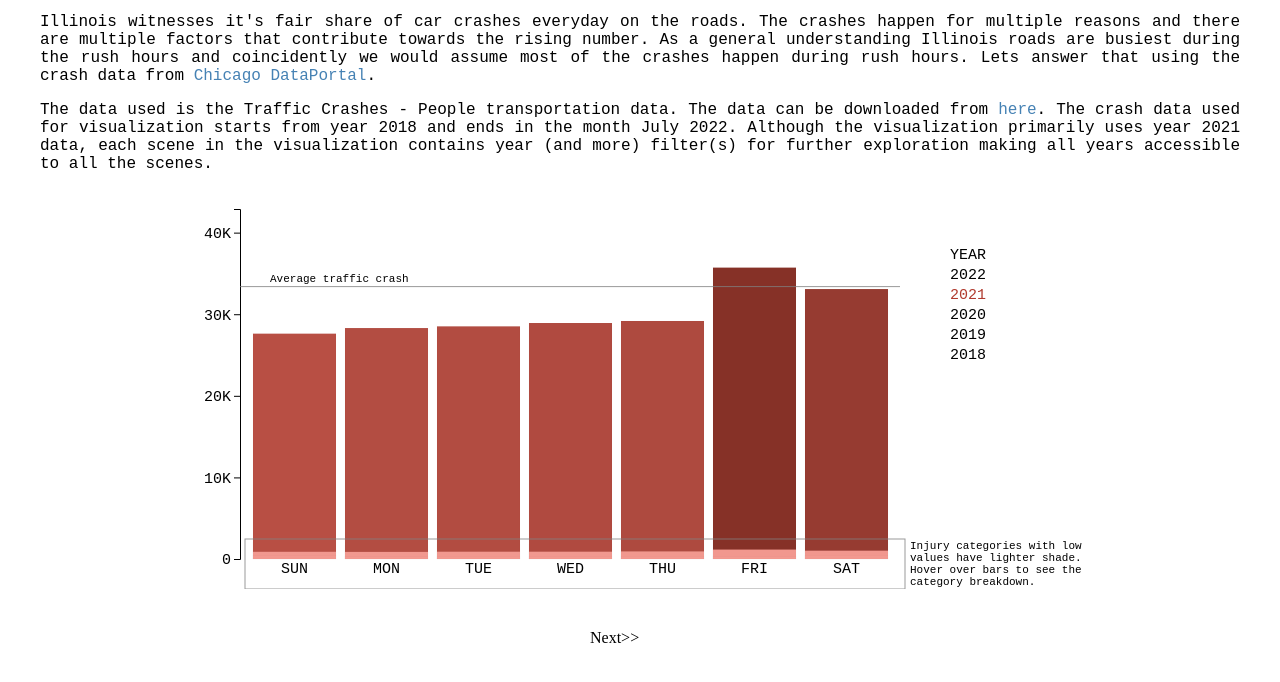
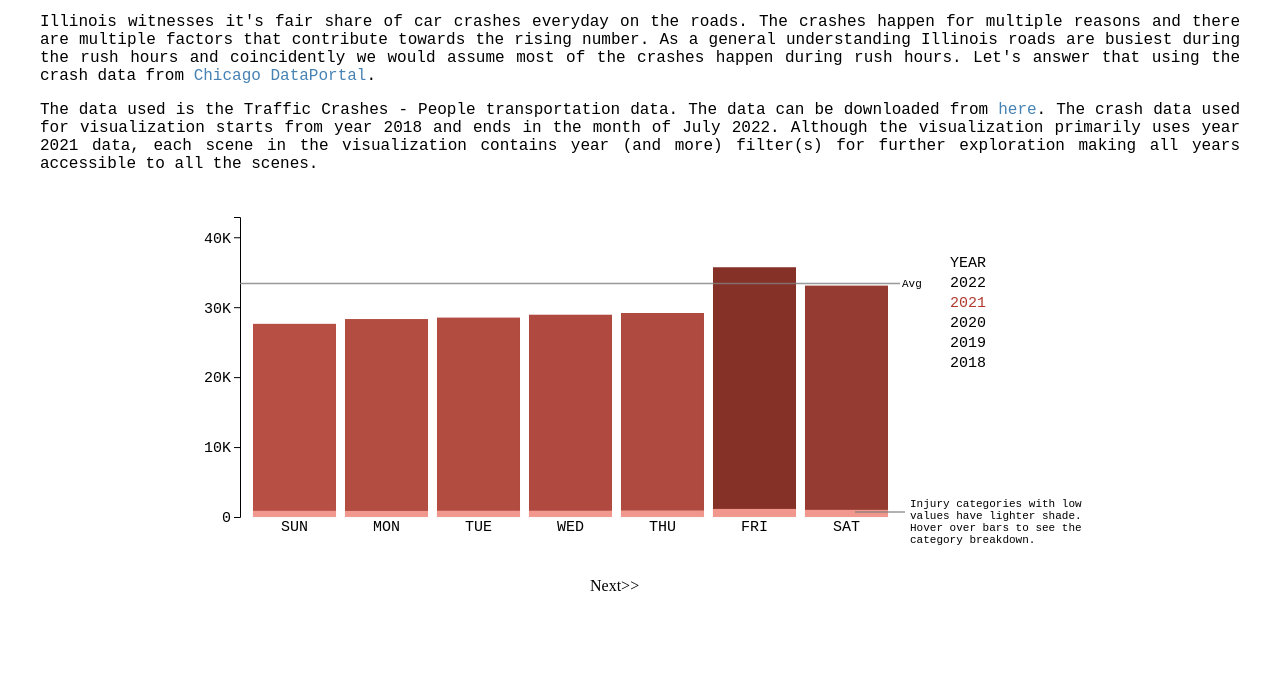
Before and after one commit to hitesh-yadav-x/data_visualization, a plain HTML site: page index.html in a window 1280 px wide. Shown: the part 78-760 px from the top of the page. Drawn offline with nearby package versions, Linux system fonts and the light colour scheme.

Commit message:
[HY] fixed update method in line graph js.

```diff
--- a/css/page_layout.css
+++ b/css/page_layout.css
@@ -28,6 +28,7 @@ h1 {
     grid-row-end: 3;
     max-width: 1200px;
     text-align: justify;
+    min-height: 200px;
 }
 
 .main_chart {
@@ -99,6 +100,7 @@ div.tooltip {
 .annotationLine {
     stroke: gray;
     stroke-opacity: 0.8;
+    stroke-width: 1.5px;
 }
 
 .annotationText {
--- a/index.html
+++ b/index.html
@@ -49,7 +49,7 @@
     <script>
         // SVG Container
         var width = 960,
-            height = 400;
+            height = 350;
 
         var year_index = 1;
         var hour_index = 0;
@@ -78,7 +78,7 @@
         const navButton = navigatorSVG.append('text')
             .attr('x', 0)
             .attr('y', 0)
-            .attr('transform', 'translate(50, 50)')
+            .attr('transform', 'translate(50, 40)')
             .text('Next>>')
             .attr('id', 0)
             .on('click', () => updateChart(chartIndex));
@@ -92,12 +92,14 @@
                 d3.select('#chart_container').select('svg').remove();
                 d3.selectAll('#tooltip').remove();
                 dataBarHourly.then(d => drawBarHourly(d[year_index], year_index, hour_index));
+                d3.select(".description").html(hourlyDescription);
             }
             else if (chartIndex == 2) {
                 chartIndex = chartIndex + 1;
                 d3.select('#chart_container').select('svg').remove();
                 d3.selectAll('#tooltip').remove();
                 dataHeatMap.then(d => drawHeatMap(d, year_index, false));
+                d3.select(".description").html(heatDescription);
             }
             else if (chartIndex == 3) {
                 chartIndex = chartIndex + 1;
--- a/script/bar_daily.js
+++ b/script/bar_daily.js
@@ -140,20 +140,35 @@ const drawBar = (nestedData, year_index) => {
         .attr('x2', barGroupWidth - 200);
 
     barGroup.append('text')
-        .attr('x', 30)
+        .attr('x', barGroupWidth - 198)
         .attr('id', 'avgAno')
-        .attr('y', yScale(average_crashes / 7) - 5)
-        .text('Average traffic crash')
-        .attr('class', 'annotationText');
+        .attr('y', yScale(average_crashes / 7) + 3)
+        .text('Avg')
+        .attr('class', 'annotationText')
+        .attr('opacity', 0)
+        .transition()
+        .delay(1000)
+        .duration(2100)
+        .attr('opacity', 1);
 
 
-    barGroup.append('rect')
-        .attr('x', 5)
-        .attr('y', barGroupHeight - 20)
-        .attr('width', barGroupWidth - 200)
-        .attr('height', 50)
-        .attr('fill', 'none')
-        .attr('class', 'annotationLine');
+    // barGroup.append('rect')
+    //     .attr('x', 5)
+    //     .attr('y', barGroupHeight - 20)
+    //     .attr('width', barGroupWidth - 200)
+    //     .attr('height', 50)
+    //     .attr('fill', 'none')
+    //     .attr('class', 'annotationLine');
+
+    barGroup.append('line')
+        .attr('x1', xScale('Sat') + 50)
+        .attr('x2', xScale('Sat') + 50)
+        .attr('y1', barGroupHeight -5)
+        .attr('y2', barGroupHeight -5)
+        .attr('class', 'annotationLine')
+        .transition()
+        .duration(2000)
+        .attr('x2', xScale('Sat') + 100);
 
     barGroup.append('text')
         .attr('x', barGroupWidth - 190)
--- a/script/heat_map.js
+++ b/script/heat_map.js
@@ -135,7 +135,7 @@ const drawHeatMap = (nestedByDay, year_index, redraw) => {
 
     // Legend description
     legendGroup.append('text')
-        .attr('x', 14)
+        .attr('x', 10)
         .text('Total hourly traffic crashes by day for the year')
         .attr('class', 'legendText')
         .attr('opacity', () => {
--- a/script/helper_functions.js
+++ b/script/helper_functions.js
@@ -52,7 +52,15 @@ const wrap = (text, width) => {
 const initialDescription = `<p>Illinois witnesses it's fair share of car crashes everyday on the roads.
                                 The crashes happen for multiple reasons and there are multiple factors that contribute towards the rising number.
                                 As a general understanding Illinois roads are busiest during the rush hours and coincidently we would assume most of the crashes happen during rush hours.
-                                Lets answer that using the crash data from <a href="https://data.cityofchicago.org/" target="_blank">Chicago DataPortal</a>.</p>
+                                Let's answer that using the crash data from <a href="https://data.cityofchicago.org/" target="_blank">Chicago DataPortal</a>.</p>
                                 <p>The data used is the Traffic Crashes - People transportation data. The data can be downloaded from <a href="https://data.cityofchicago.org/Transportation/Traffic-Crashes-People/u6pd-qa9d" target="_blank">here</a>.
-                                The crash data used for visualization starts from year 2018 and ends in the month July 2022. Although the visualization primarily uses year 2021 data,
+                                The crash data used for visualization starts from year 2018 and ends in the month of July 2022. Although the visualization primarily uses year 2021 data,
                                 each scene in the visualization contains year (and more) filter(s) for further exploration making all years accessible to all the scenes.</p>`;
+
+const hourlyDescription = `<p>Visualizing the data hourly reveals that number of Sunday's and Saturday's are higher than the average crash per day. The total value remains higher from midnight to 5 A.M. As the day progresses the crash follows the usual
+                                trend with higher numbers in weekdays. Total crashes follow an up trend path with peak number of crashes hapening on Friday's and Saturday's.
+                                <p>The data from the chart reveal that higher number of crashes do happen outside of the rush hour specially on weekends, with numbers going to more than 1000 crashes/hour at midnight.</p>`
+
+const heatDescription =`<p>Plotting a heat map for every hour reveals a similar detail from the previous scene. We can see that the hourly data for weekends from midnight to 5 A.M. have a darker gradient as the crash numbers rise.
+                             Use >1000 filter to highlight all the daily hours that have more than 1000 crashes.
+                             <p>Even though the crash number are higher during rush hour, we can clearly see a pattern where the cars crashed are in the higher range at night.</p>`
--- a/script/line_per_hour.js
+++ b/script/line_per_hour.js
@@ -163,7 +163,7 @@ const drawLine = (nestedData, year_index) => {
             }
         })
         .on('click', (d, i) => {
-            update(i)
+            updateLine(i)
         });
 
     // Apped Day filter
@@ -267,8 +267,8 @@ const dataLine = get_csv_data("data/illinois_crash_ymd.csv").then(data => {
 //dataLine.then(d => drawLine(d, year_index));
 
 //Update Chart
-const update = (year_index) => {
-    d3.selectAll('svg').remove();
+const updateLine = (year_index) => {
+    d3.select(".chart_container").select('svg').remove();
     d3.selectAll('#tooltip').remove()
     dataLine.then(d => drawLine(d, year_index));
 }
```
